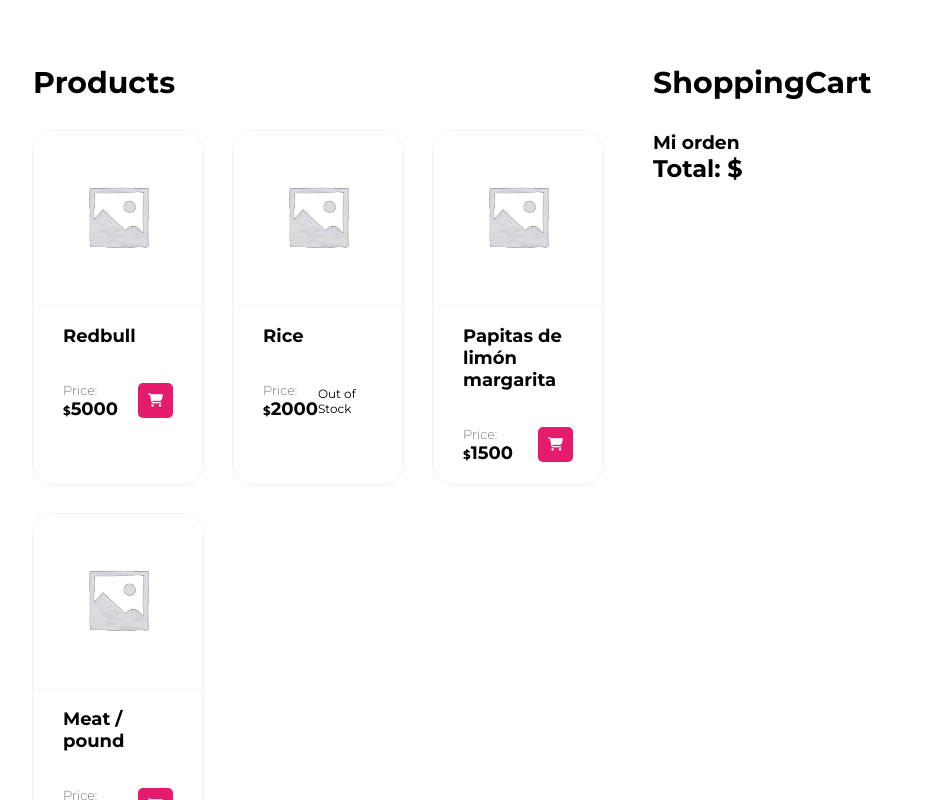
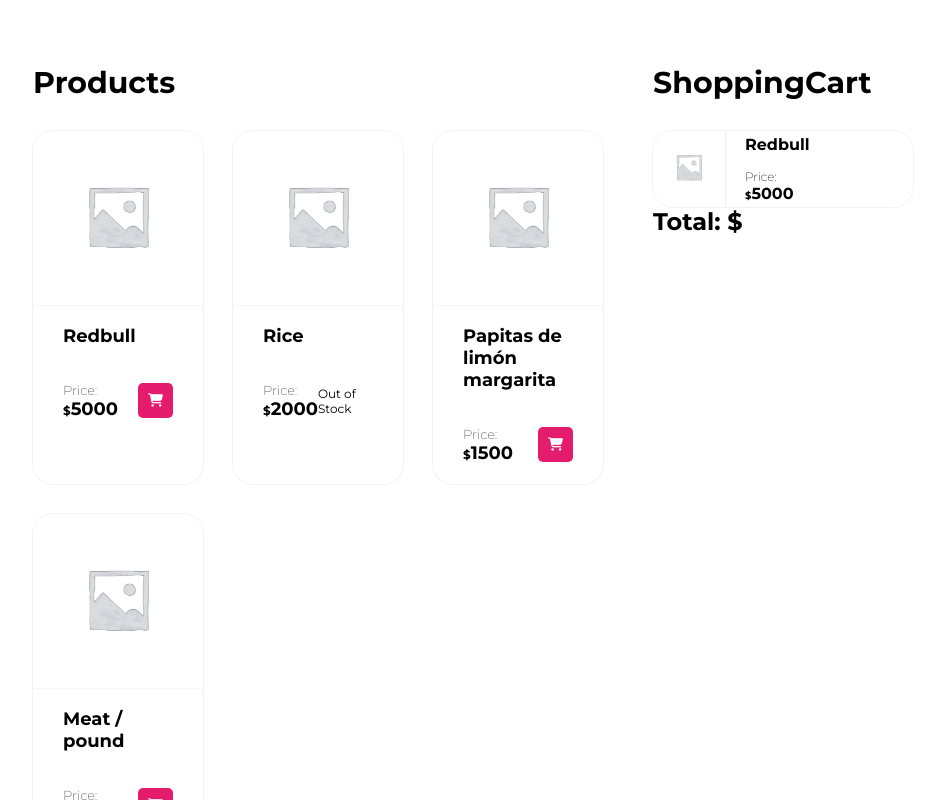
Before and after one commit to JuanCalle94/frontend_alternova, a React (Create React App) app: page / in a window 1280 px wide. Both pictures are taken after a click on the button 322 px from the left and 812 px from the top of the page. Shown: the part 412-1212 px from the top of the page, without its empty margins (167-1112 px from the left). Built offline with nearby package versions, Linux system fonts and the light colour scheme.

Commit message:
Creamos componente productcart y le agregamos estilos con el cartContext

```diff
--- /dev/null
+++ b/src/components/ProductCart/ProductCart.jsx
@@ -0,0 +1,30 @@
+import React from "react";
+
+import defaultImg from "../../assets/defaultimg.png";
+import "./ProductCart.scss";
+
+function ProductCart(props) {
+  return (
+    <>
+      <div className="productcart">
+        <div className="productcart__img">
+          <img src={props.image ? props.image : defaultImg} alt="defaultimg" />
+        </div>
+        <div className="productcart__info">
+          <p className="productcart__title">{props.name}</p>
+          <div className="productcart__price">
+            <div>
+              <p className="productcart__price__title">Price:</p>
+              <p className="productcart__price__quanty">
+                <span className="productcart__price__currency">$</span>
+                {props.unit_price}
+              </p>
+            </div>
+          </div>
+        </div>
+      </div>
+    </>
+  );
+}
+
+export default ProductCart;
--- /dev/null
+++ b/src/components/ProductCart/ProductCart.scss
@@ -0,0 +1,55 @@
+.productcart {
+  display: flex;
+  align-items: center;
+  gap: 20px;
+
+  border-radius: 20px;
+  overflow: hidden;
+  box-shadow: rgba(0, 0, 0, 0.05) 0px 0px 0px 1px;
+
+  &__img {
+    width: 30%;
+    overflow: hidden;
+
+    box-shadow: rgba(0, 0, 0, 0.2) 0px 0px 2px 0px;
+
+    img {
+      height: 100%;
+    }
+  }
+
+  &__info {
+    width: 70%;
+    display: flex;
+    flex-direction: column;
+    gap: 15px;
+  }
+
+  &__title {
+    font-size: 16px;
+    font-weight: 700;
+
+    &::first-letter {
+      text-transform: uppercase;
+    }
+  }
+
+  &__price {
+    display: flex;
+    flex-direction: column;
+
+    &__title {
+        font-weight: 200;
+        font-size: 12px;
+    }
+
+    &__quanty {
+        font-size: 16px;
+        font-weight: 700;
+    }
+
+    &__currency {
+        font-size: 10px;
+    }
+  }
+}
--- a/src/container/ShoppingCart/ShoppingCart.jsx
+++ b/src/container/ShoppingCart/ShoppingCart.jsx
@@ -1,14 +1,28 @@
-import React from 'react';
+import React, { useContext } from "react";
+import { CartContext } from "../../context/CartContext";
+import ProductCart from "../../components/ProductCart/ProductCart";
 
 import './ShoppingCart.scss';
 
+
 function ShoppingCart() {
+
+  const { cartItems } = useContext(CartContext);
+
   return (
     <>
     <section className='cart'>
       <h2 className='title__h2'>ShoppingCart</h2>
       <div className="cart__order">
-            <h3>Mi orden</h3>
+            {cartItems.length === 0 ? (
+              <p>Tu Carrito esta Vacio</p>
+            ) : (
+              <div className="cart__order__products">
+                {cartItems.map((item,index) => {
+                  return <ProductCart {...item} key={index} />;
+                })}
+              </div>
+            )}
             <h2>Total: $</h2>
         </div>
     </section>
--- a/src/container/ShoppingCart/ShoppingCart.scss
+++ b/src/container/ShoppingCart/ShoppingCart.scss
@@ -7,4 +7,10 @@
     @media screen and (min-width: 1025px) {
         grid-column: 3/4;
     }
+
+    &__order__products {
+        display: flex;
+        flex-direction: column;
+        gap: 15px;
+    }
 }
```
